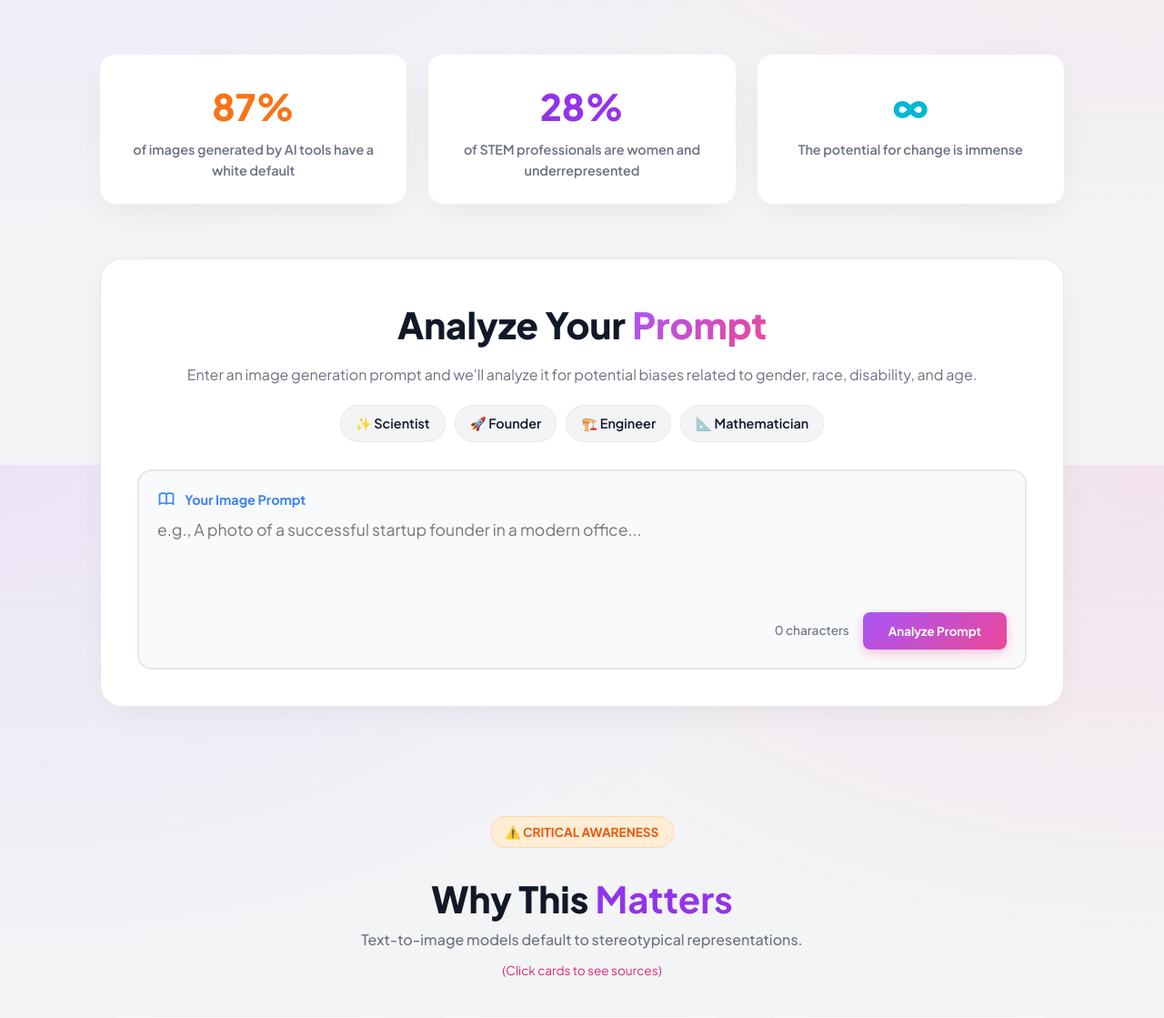
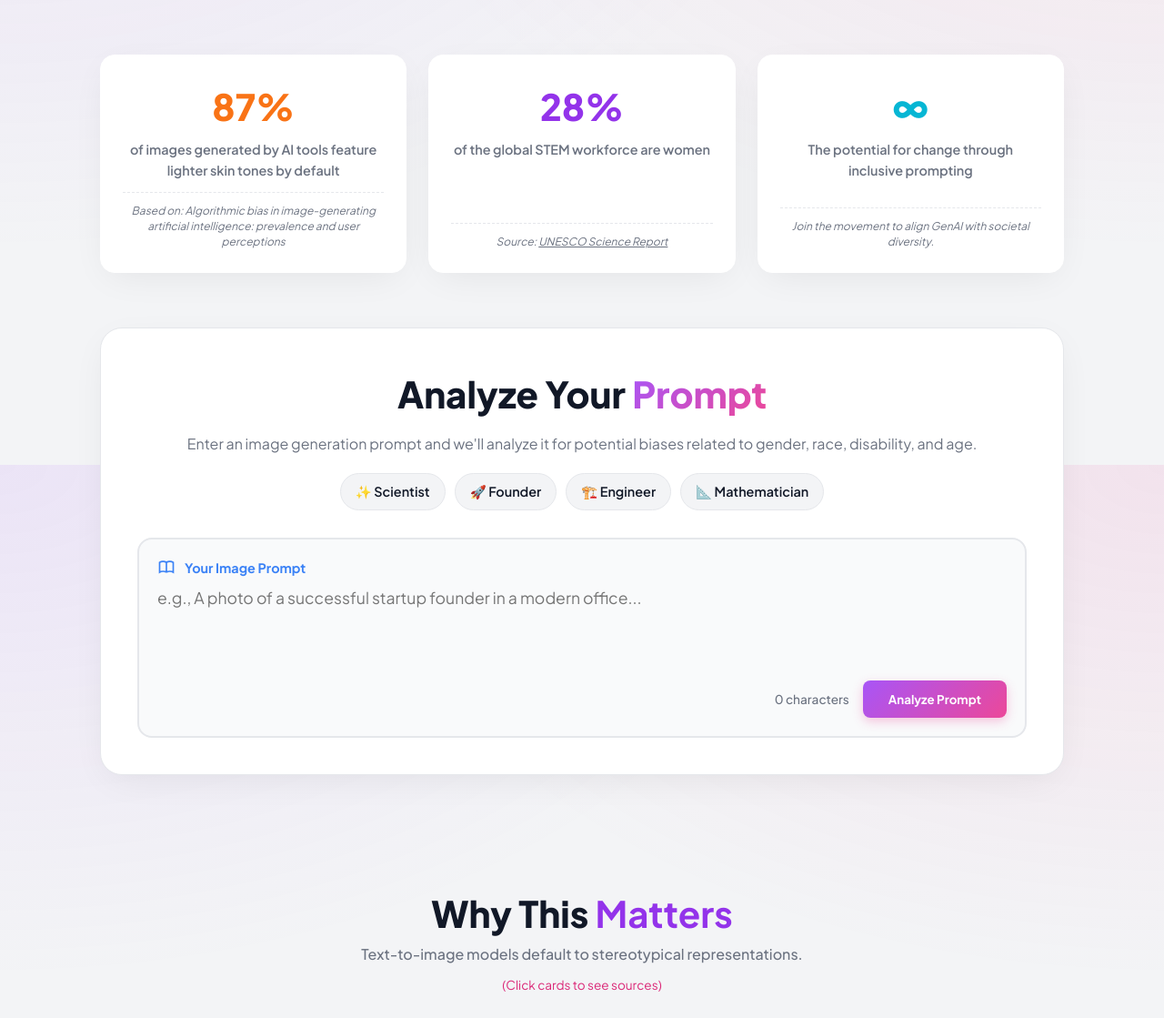
Before and after one commit to tuanady/FairFrame, a Flask app: page / in a window 1280 px wide. Shown: the part 289-1408 px from the top of the page at 91% size. Run offline with Flask 3, Linux system fonts and the light colour scheme.

Commit message:
Update index.html

```diff
--- a/templates/index.html
+++ b/templates/index.html
@@ -171,6 +171,9 @@
             border: 1px solid white;
             text-align: center;
             transition: transform 0.2s;
+            display: flex;
+            flex-direction: column;
+            justify-content: flex-start;
         }
 
         .stat-card:hover { transform: translateY(-5px); }
@@ -185,6 +188,30 @@
             font-size: 0.9rem;
             color: var(--text-muted);
             font-weight: 600;
+            flex-grow: 1; /* Pushes citation to bottom if content varies */
+        }
+
+        /* Styles for citations added here */
+        .source-citation {
+            display: block;
+            font-size: 0.75rem;
+            color: var(--text-muted);
+            margin-top: 12px;
+            padding-top: 12px;
+            border-top: 1px dashed #e5e7eb;
+            font-style: italic;
+            line-height: 1.4;
+            text-align: center;
+        }
+
+        .source-citation a {
+            color: var(--text-muted);
+            text-decoration: underline;
+            transition: color 0.2s;
+        }
+
+        .source-citation a:hover {
+            color: var(--accent-purple);
         }
 
         .text-purple { color: var(--accent-purple); }
@@ -744,19 +771,26 @@
         <div class="stats-row">
             <div class="stat-card">
                 <div class="stat-number text-orange">87%</div>
-                <div class="stat-label">of images generated by AI tools have a white default</div>
+                <div class="stat-label">of images generated by AI tools feature lighter skin tones by default</div>
+                <small class="source-citation">
+                    Based on: <em>Algorithmic bias in image-generating artificial intelligence: prevalence and user perceptions</em>
+                </small>
             </div>
             <div class="stat-card">
                 <div class="stat-number text-purple">28%</div>
-                <div class="stat-label">of STEM professionals are women and underrepresented</div>
-
+                <div class="stat-label">of the global STEM workforce are women</div>
+                <small class="source-citation">
+                    Source: <a href="https://www.unesco.org/reports/science/2021/en/women-digital-revolution" target="_blank">UNESCO Science Report</a>
+                </small>
             </div>
             <div class="stat-card">
                 <div class="stat-number text-blue">∞</div>
-                <div class="stat-label">The potential for change is immense</div>
+                <div class="stat-label">The potential for change through inclusive prompting</div>
+                <small class="source-citation">
+                    Join the movement to align GenAI with societal diversity.
+                </small>
             </div>
         </div>
-
         <div id="analyze" class="input-wrapper">
             <div class="input-header">
                 <h2>Analyze Your <span class="hero-title-gradient">Prompt</span></h2>
@@ -835,9 +869,6 @@
         </div>
 
         <div id="problem" class="section-title">
-            <div class="badge-pill" style="color: #ea580c; background: #ffedd5; border-color: #fed7aa; box-shadow: none;">
-                ⚠️ CRITICAL AWARENESS
-            </div>
             <h2>Why This <span class="highlight-purple">Matters</span></h2>
             <p style="color: var(--text-muted); font-weight: 500;">Text-to-image models default to stereotypical representations.</p>
             <p style="font-size: 0.85rem; color: var(--accent-pink); margin-top: 10px;">(Click cards to see sources)</p>
```
